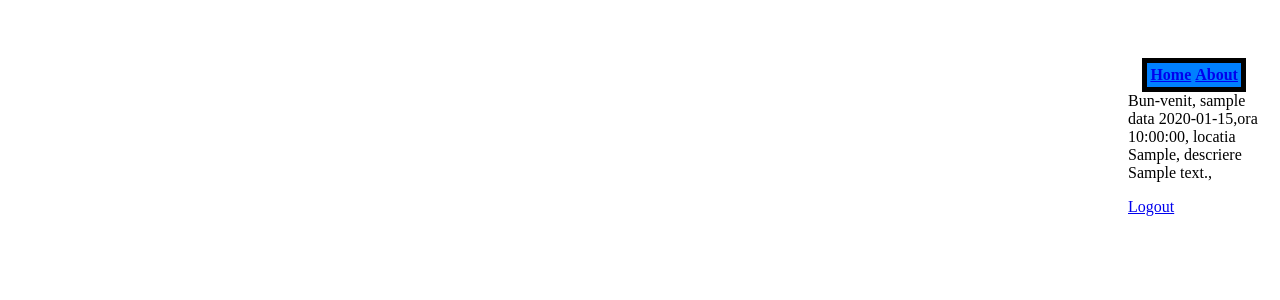
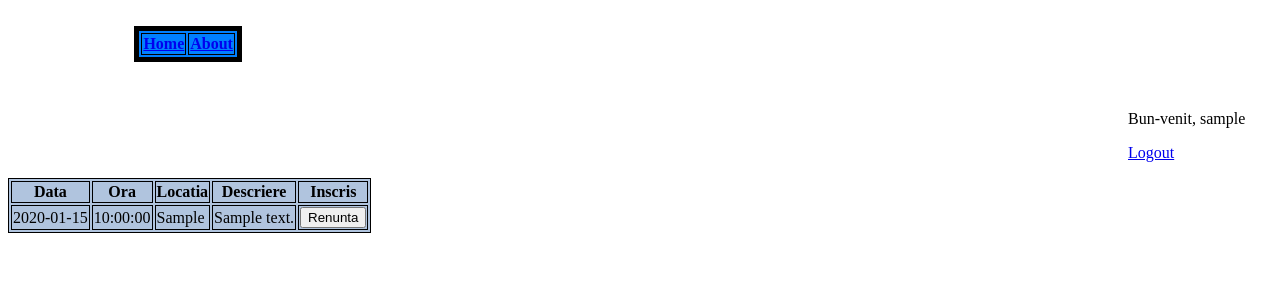
Before and after one commit to CiobanuMarcu/Coder-Dojo-Website, a PHP site: page /main_page.php in a window 1280 px wide. Shown: the top 300 px of the page. Run offline with PHP 8.4, Linux system fonts and the light colour scheme; the visitor is signed in with stand-in values (Sample User, id 1); tables that the repository leaves empty hold one stand-in row (values such as "Sample post"); lists and menus that the app fills with data are empty.

Commit message:
inceput partea de inscriere

```diff
--- a/src/css/main.css
+++ b/src/css/main.css
@@ -33,3 +33,10 @@
     border: 5px solid black;
 
 }
+table, td, th, tr{
+    border: 0.1em solid black;
+}
+
+.session-table{
+    background-color: lightsteelblue;
+}
--- a/src/main_page.php
+++ b/src/main_page.php
@@ -4,7 +4,6 @@
         <title>Main page</title>
     </head>
     <body>
-    <div class="user_menu_container">
         <?php
             session_start();
         if (!isset ($_SESSION['user'])){
@@ -15,12 +14,12 @@
 
         else{
             include_once ('view/meniu.php');
-            printf("Bun-venit, %s", $_SESSION['user']);
+            printf("<div class=\"user_menu_container\"> <p>Bun-venit, %s </p>", $_SESSION['user']);
+            printf("<p><a href=\"../src/logic/logout_logic.php\">Logout</a></p></div>");
             include_once("service/SessionService.php");
             SessionService::get_next_sessions();
         }
         ?>
-            <p><a href="../src/logic/logout_logic.php">Logout</a></p>
-    </div>
+
     </body>
 </html>
--- a/src/service/SessionService.php
+++ b/src/service/SessionService.php
@@ -20,15 +20,36 @@ class SessionService{
         $query = sprintf ("SELECT * FROM coderdojo.sesiune WHERE data > CURRENT_DATE
                           OR (data = CURRENT_DATE AND CURRENT_TIME < ora - INTERVAL 1 hour)");
         if ($result = mysqli_query($connection, $query)){
+            printf("<table class='session-table'>");
+            printf("<tr><th>Data</th> <th>Ora</th> <th>Locatia</th> <th>Descriere</th> <th>Inscris</th></td></tr> ");
             while ($row = $result->fetch_assoc()) {
                 $s = new Session();
                 $s -> data = $row["data"];
                 $s -> descriere = $row["descriere"];
                 $s -> locatia = $row["locatia"];
                 $s -> ora = $row["ora"];
-                printf("\n data %s,ora %s, locatia %s, descriere %s,\n", $s -> data, $s -> ora, $s -> locatia, $s -> descriere);
+                printf("<tr>");
+                printf("<td>%s</td>", $s -> data);
+                printf("<td>%s</td>", $s -> ora);
+                printf("<td>%s</td>", $s -> locatia);
+                printf("<td>%s</td>", $s -> descriere);
+                if (self::is_subscribed($s -> data, $_SESSION['user'], $connection)){
+                    printf("<td><input type='button' value='Renunta'/></td>");
+                } else {
+                    printf("<td><input type='button' value='Inscrie'/></td>");
+                }
+//                printf("\n data %s,ora %s, locatia %s, descriere %s,\n", $s -> data, $s -> ora, $s -> locatia, $s -> descriere);
+                printf("</tr>");
             }
+            printf("</table>");
         }
+    }
 
+
+    static function is_subscribed ($data, $user_id, $connection){
+        $query = sprintf("SELECT * FROM coderdojo.inscrieri WHERE data = '%s' AND id_utilizator = '%s'", $data, $user_id);
+        $result = mysqli_query($connection, $query);
+        $rows = mysqli_num_rows($result);
+        return ($rows == 1);
     }
 }
```
